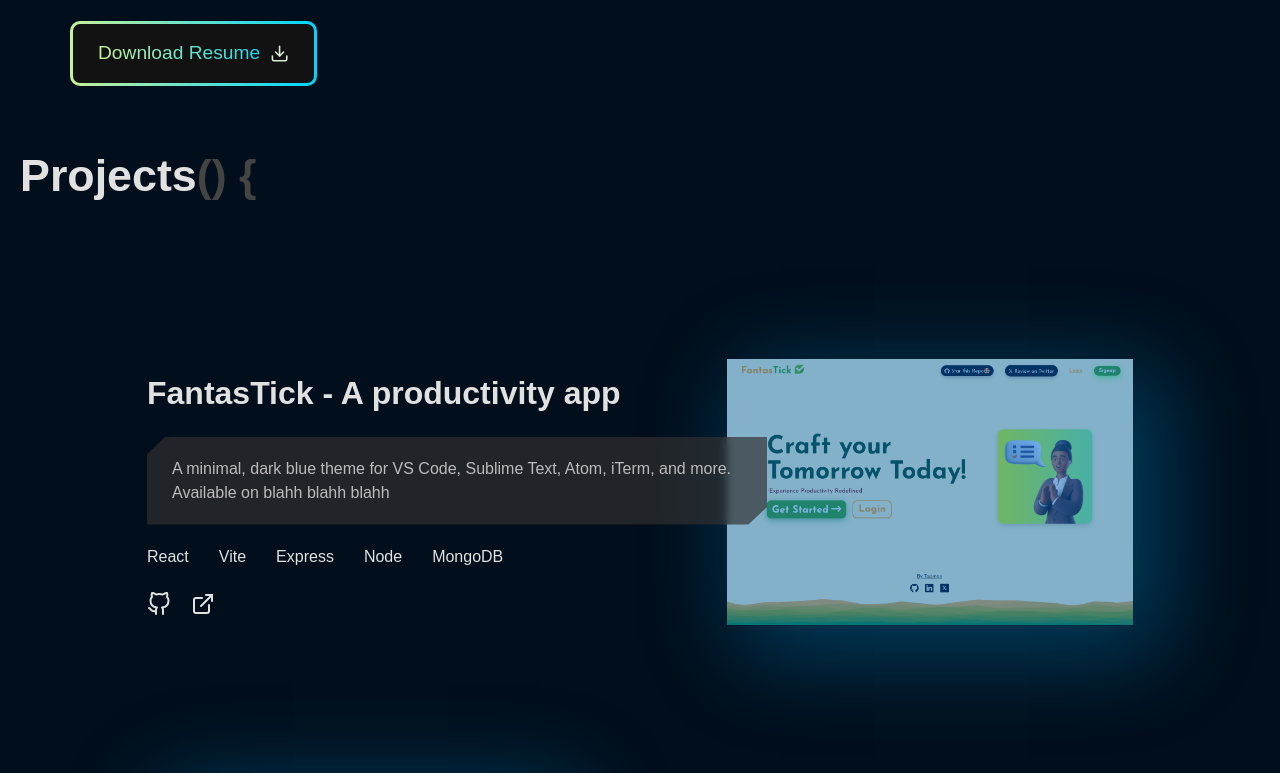
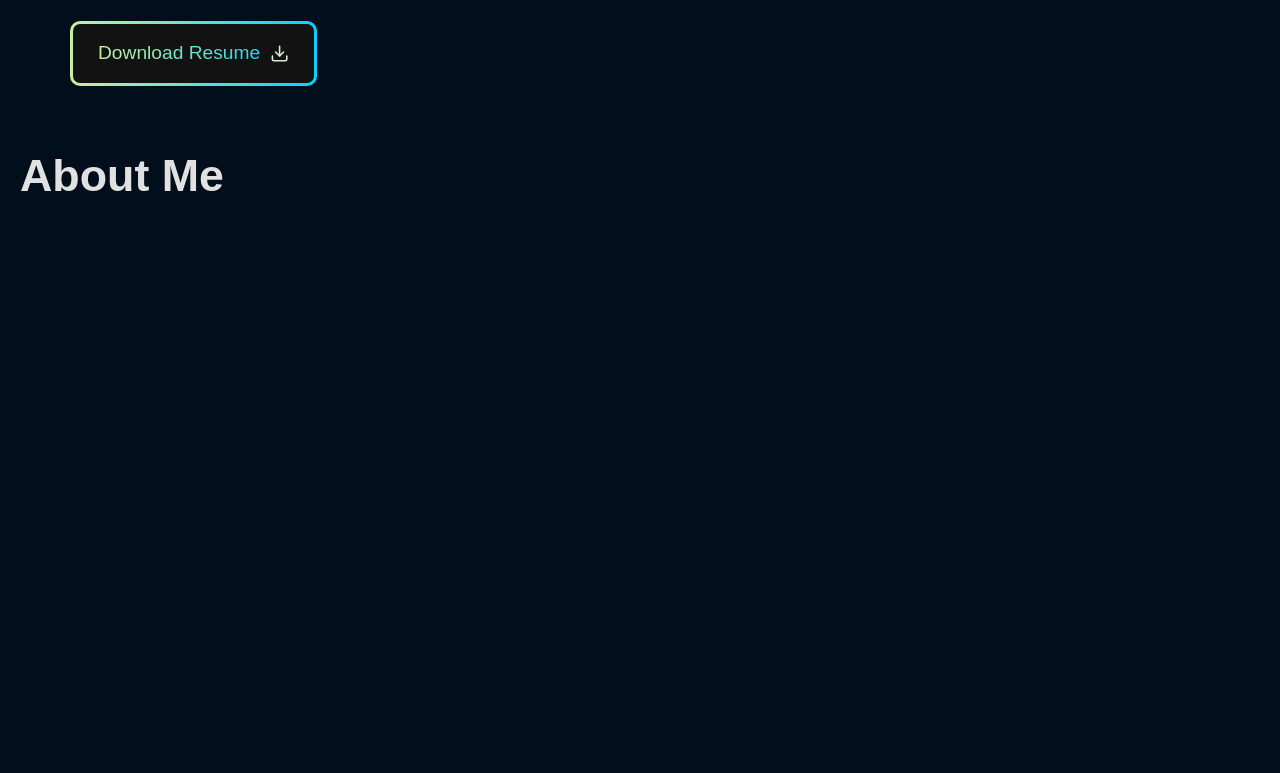
Before and after one commit to Topman-14/portfolio, a Next.js app: page / in a window 1280 px wide. Shown: the part 675-1448 px from the top of the page. Built offline with nearby package versions, Linux system fonts and the light colour scheme; a web font is replaced by a local one.

Commit message:
add about section

```diff
--- /dev/null
+++ b/app/components/About.jsx
@@ -0,0 +1,9 @@
+import React from 'react'
+
+export default function ({darkMode}) {
+  return (
+    <section className='wrapper' style={darkMode? {color:"#e1e1e1"} : {color: "#333"}} id="about">
+        <h3>About Me</h3>
+    </section>
+  )
+}
--- a/app/components/Projects.jsx
+++ b/app/components/Projects.jsx
@@ -1,12 +1,11 @@
 import React from 'react'
-import styles from '../styles/Projects.module.css'
 import Project from './Project'
 import projects from '../data'
 import { v4 as uuidv4 } from 'uuid';
 
 export default function Projects({darkMode}) {
   return (
-   <section className={styles.wrapper} style={darkMode? {color:"#e1e1e1"} : {color: "#333"}} id="projects">
+   <section className={"wrapper"} style={darkMode? {color:"#e1e1e1"} : {color: "#333"}} id="projects">
     <h3>Projects<span style={darkMode? {color: "#444"} : {color:"#c5c5c5"}}>{"() {"}</span></h3>
     {projects.map(project => <Project isDarkMode={darkMode} isLeft={project.id % 2} project={project} key={uuidv4()} />)}
     <h3 style={darkMode? {color: "#444"} : {color:"#c5c5c5"}}>{"}"}</h3>
--- a/app/globals.css
+++ b/app/globals.css
@@ -9,3 +9,12 @@ html{
 :root {
   /* scroll-behavior: smooth; */
 }
+.wrapper{
+  padding: 20px 0;
+  min-height: 100vh;
+}
+.wrapper > h3{
+  font-size: 2.8em;
+  font-weight: 600;
+  margin-bottom: 50px;
+}
--- a/app/page.js
+++ b/app/page.js
@@ -1,8 +1,9 @@
 'use client'
+import { useState } from 'react'
 import Navbar from './components/Navbar.jsx'
 import Hero from './components/Hero.jsx'
-import { useState } from 'react'
 import Projects from './components/Projects.jsx'
+import About from './components/About.jsx'
 
 export default function Home() {
   const [isDarkMode, setIsDarkMode] = useState(true)
@@ -15,6 +16,7 @@ export default function Home() {
       <div className="flex flex-col min-h-screen container mx-auto relative px-5">
         <Navbar darkMode={isDarkMode} handleClick={toggleTheme}/>
         <Hero darkMode={isDarkMode}/>
+        <About darkMode={isDarkMode} />
         <Projects darkMode={isDarkMode} />
       </div>
     </main>
--- a/app/styles/Projects.module.css
+++ /dev/null
@@ -1,9 +0,0 @@
-.wrapper{
-    padding: 20px 0;
-    min-height: 100vh;
-}
-.wrapper > h3{
-    font-size: 2.8em;
-    font-weight: 600;
-    margin-bottom: 50px;
-}
```
